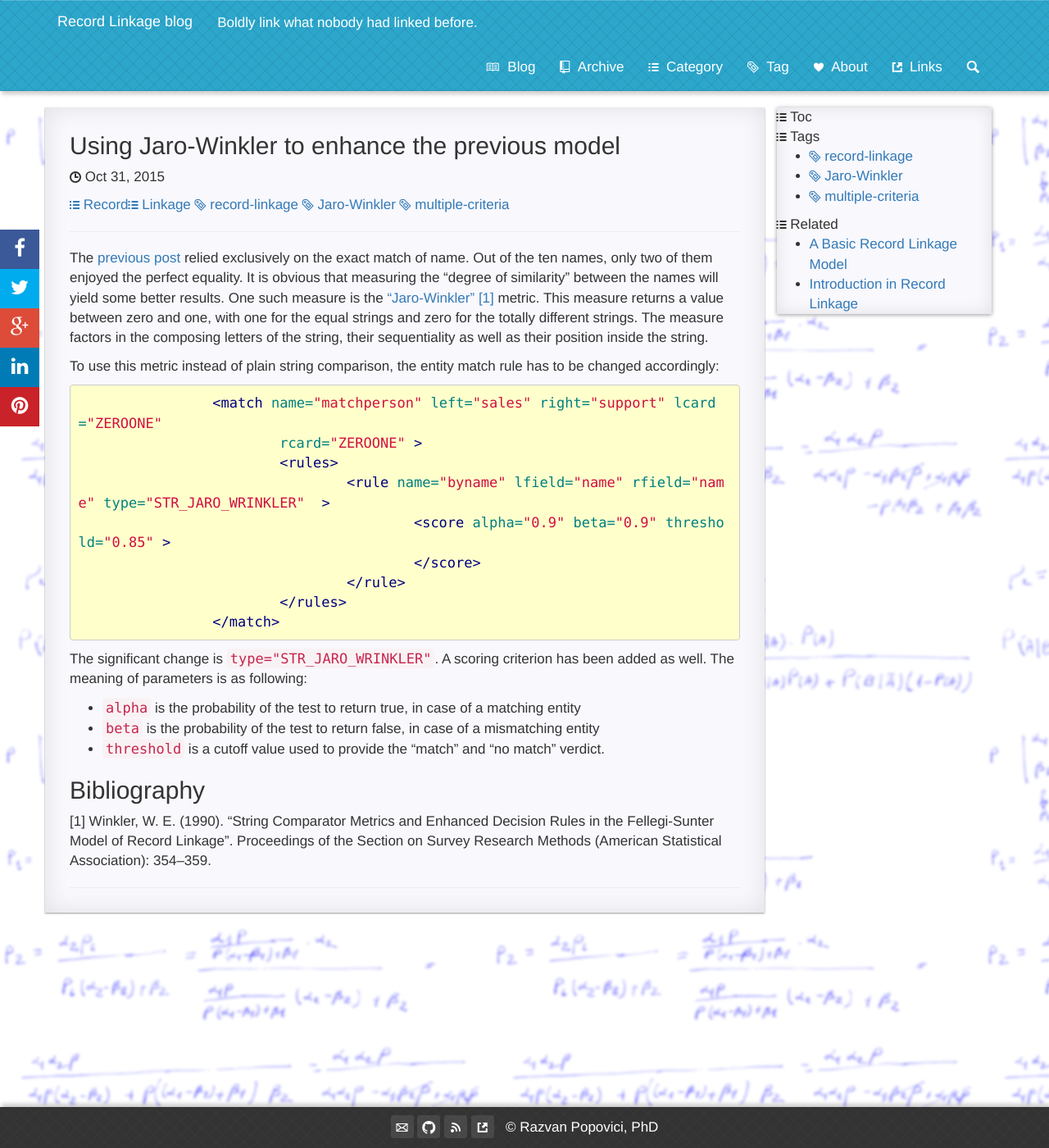
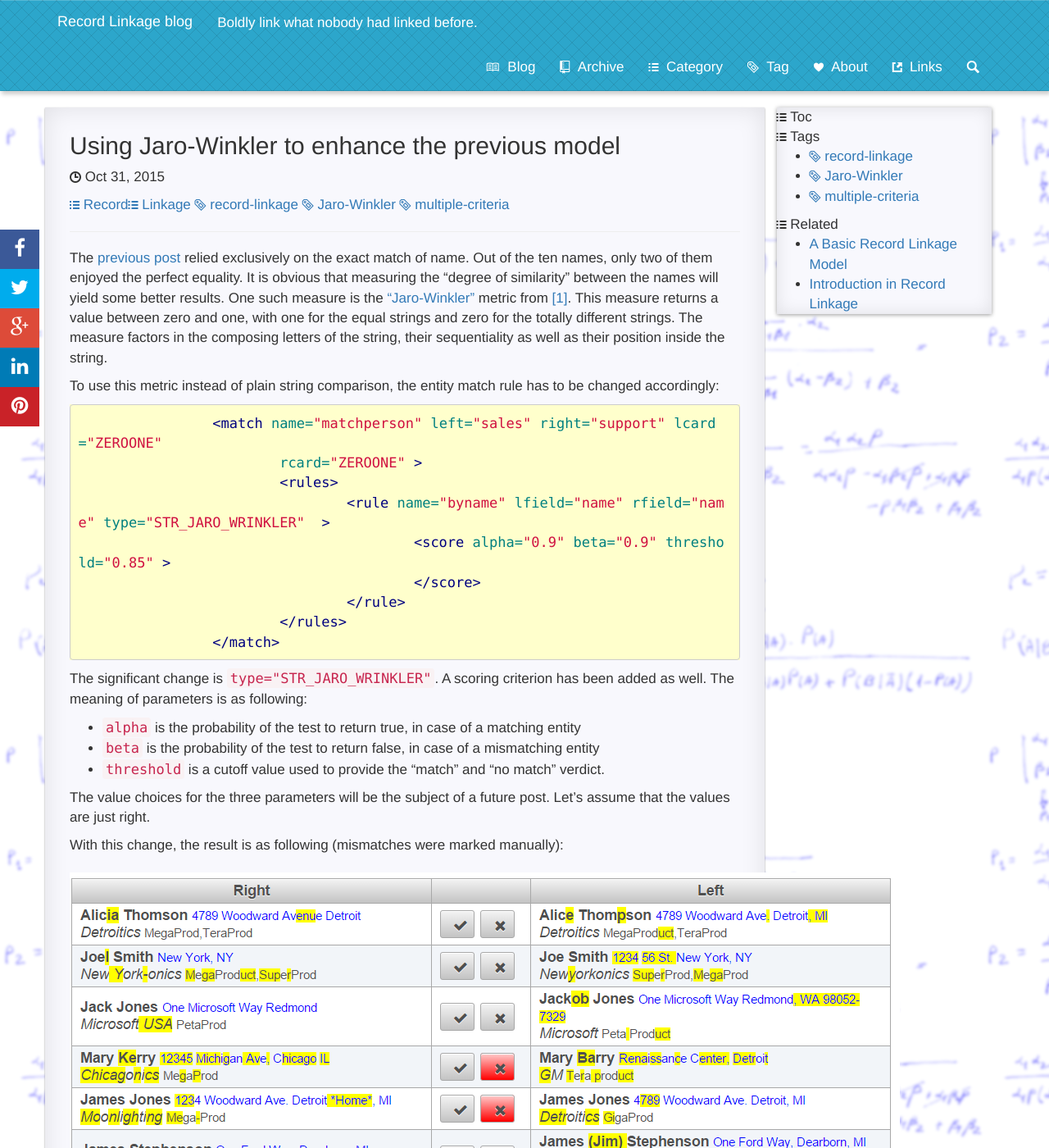
Before and after one commit to RazvanML/reco-link, a Jekyll site: the page built from _posts/2015-10-31-JaroWinkler.md, in a window 1280 px wide and 1400 px high. Shown: the whole window at 82% size. Built offline with Jekyll 4.4.1, drawn with Linux system fonts in a browser that asks for light colours; nearby versions of some CDN libraries; Markdown is read by kramdown in place of the engine named in the settings; comment, search, counter and statistics services are not loaded; some of the changed text lies outside the part shown.

Commit message:
More changes

````diff
--- a/_posts/2015-10-31-JaroWinkler.md
+++ b/_posts/2015-10-31-JaroWinkler.md
@@ -7,7 +7,7 @@
 
 The <a href="/reco-link/2015-10-28/Basic-Model/">previous post</a> relied exclusively on the exact match of name. Out of the ten names,
 only two of them enjoyed the perfect equality. It is obvious that measuring the "degree of similarity" between the names will yield some better results. One such measure is the
-<a href="https://en.wikipedia.org/wiki/Jaro%E2%80%93Winkler_distance">"Jaro-Winkler"</a> <a href="#b1">[1]</a> metric. This measure returns a value between zero and one, with one for the equal strings and zero for the totally different strings. The measure factors in the composing letters of the string, their sequentiality as well as their position inside the string.
+<a href="https://en.wikipedia.org/wiki/Jaro%E2%80%93Winkler_distance">"Jaro-Winkler"</a> metric from <a href="#b1">[1]</a>. This measure returns a value between zero and one, with one for the equal strings and zero for the totally different strings. The measure factors in the composing letters of the string, their sequentiality as well as their position inside the string.
 
 To use this metric instead of plain string comparison, the entity match rule has to be changed accordingly:
 
@@ -27,6 +27,24 @@
 * ```beta``` is the probability of the test to return false, in case of a mismatching entity
 * ```threshold``` is a cutoff value used to provide the "match" and "no match" verdict.
 
+The value choices for the three parameters will be the subject of a future post. Let's assume that the values are just right.
+
+With this change, the result is as following (mismatches were marked manually):
+
+<figure>
+    <img src="{{'/static/img/recolink/jw2.png' | prepend: site.baseurl | prepend: site.url }}" alt='Record linkage report with Jaro-Winkler distance' />
+    <figcaption>Record linkage report with Jaro-Winkler distance</figcaption>
+</figure>
+
+With this approach, the record linkage identified 10 linkages (this is the expected number), but out of them only five are correct. There are two causes contributing to this issue: first, the other data, like address, company and product are not used, and second, the quantitative part of the string similarity is discarded once passing the threshold.
+
+By signaling the mismatches, the result turns in:
+<figure>
+    <img src="{{'/static/img/recolink/jw3.png' | prepend: site.baseurl | prepend: site.url }}" alt='Record linkage report with Jaro-Winkler distance - second step' />
+    <figcaption>Record linkage report with Jaro-Winkler distance - second step</figcaption>
+</figure>
+
+
 <h2> Bibliography </h2>
 
-<a name="b1"/>[1] Winkler, W. E. (1990). "String Comparator Metrics and Enhanced Decision Rules in the Fellegi-Sunter Model of Record Linkage". Proceedings of the Section on Survey Research Methods (American Statistical Association): 354–359.
+<a name="b1"></a>[1] Winkler, W. E. (1990). "String Comparator Metrics and Enhanced Decision Rules in the Fellegi-Sunter Model of Record Linkage". Proceedings of the Section on Survey Research Methods (American Statistical Association): 354–359.
````
Also changed, not shown: static/img/recolink/jw1.png (added), static/img/recolink/jw2.png (added), static/img/recolink/jw3.png (added).
